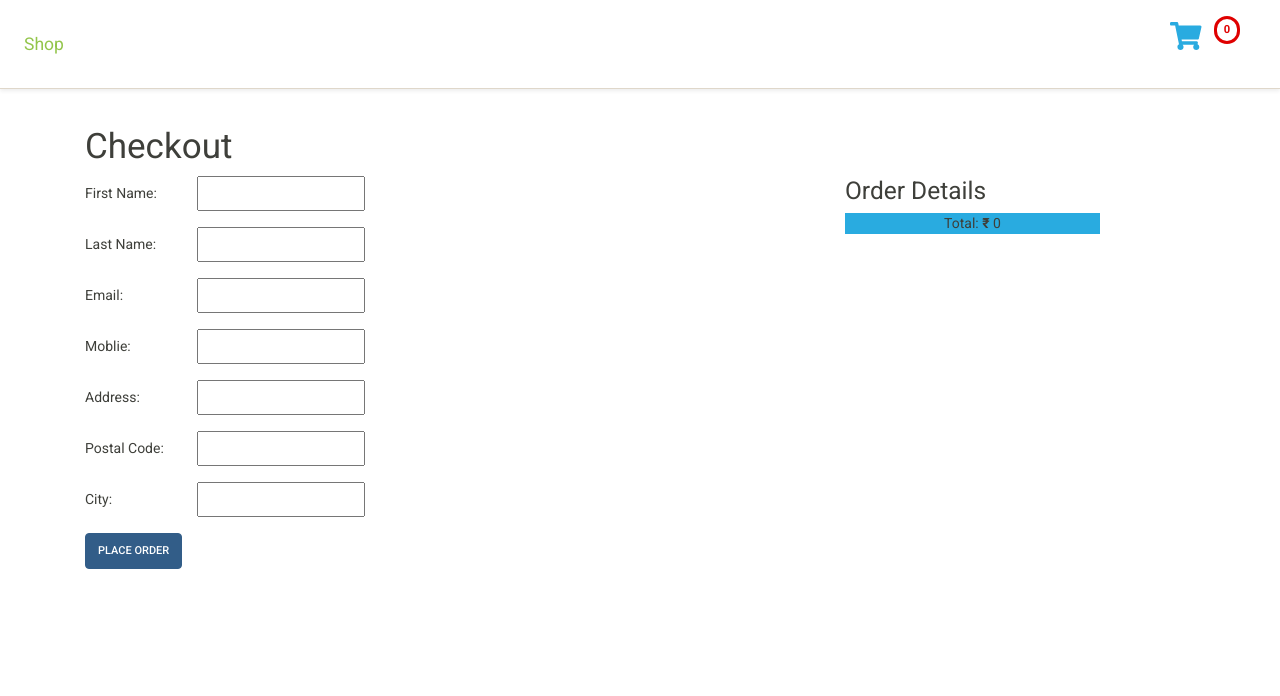
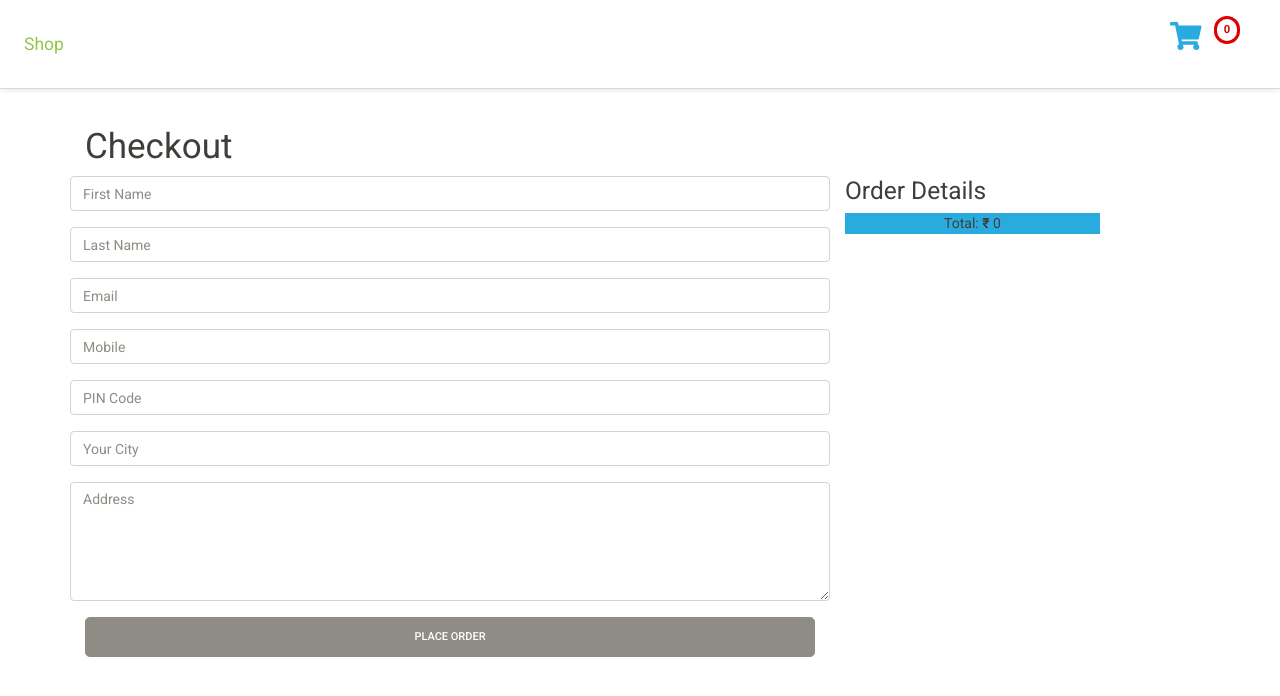
Before and after one commit to SRICKKY/Online-Shop, a Django app: page /orders/create/ in a window 1280 px wide. Shown: the top 696 px of the page. Run offline with Django 3.2, Linux system fonts and the light colour scheme; parts of the project's set-up code (start-up, migrations or seed data) failed here and were passed over; some libraries are stand-ins or nearby versions.

Commit message:
Formatted ModelForms

```diff
--- a/orders/admin.py
+++ b/orders/admin.py
@@ -1,5 +1,6 @@
 from django.contrib import admin
 from .models import Order, OrderItem
+from .forms import OrderCreateForm
 
 # Register your models here.
 class OrderItemInline(admin.TabularInline):
@@ -8,6 +9,7 @@ class OrderItemInline(admin.TabularInline):
 
 @admin.register(Order)
 class OrderAdmin(admin.ModelAdmin):
+	form = OrderCreateForm
 	list_display = ['id','first_name','last_name','email','mobile','address','postal_code','city','paid','delivered','created','updated']
 	list_filter = ['paid','created','updated','delivered']
 	# inlines = [OrderItemInline]
--- a/orders/forms.py
+++ b/orders/forms.py
@@ -2,6 +2,17 @@ from django import forms
 from .models import Order
 
 class OrderCreateForm(forms.ModelForm):
+	address = forms.CharField(widget=forms.Textarea(attrs={'rows':5}))
 	class Meta:
 		model = Order
 		fields = ['first_name','last_name','email','mobile','address','postal_code','city']
+
+	def __init__(self,*args,**kwargs):
+		super().__init__(*args,**kwargs)
+		self.fields['first_name'].widget.attrs.update({'class':'form-control', 'placeholder': 'First Name'})
+		self.fields['last_name'].widget.attrs.update({'class':'form-control','placeholder':'Last Name'})
+		self.fields['email'].widget.attrs.update({'class':'form-control','placeholder':'Email'})
+		self.fields['mobile'].widget.attrs.update({'class':'form-control','placeholder':'Mobile'})
+		self.fields['address'].widget.attrs.update({'class':'form-control','placeholder':'Address'})
+		self.fields['postal_code'].widget.attrs.update({'class':'form-control','placeholder':'PIN Code'})
+		self.fields['city'].widget.attrs.update({'class':'form-control','placeholder':'Your City'})
--- a/orders/templates/orders/order/create.html
+++ b/orders/templates/orders/order/create.html
@@ -13,34 +13,27 @@
 		<form action="." method="POST">
 			<div class="form group-row">
 				<div class="form-group row">
-				    <label for="{{ form.first_name.id_for_label }}" class="col-sm-2 col-form-label">First Name:</label>
 				    {{ form.first_name }}
 				</div>
 				<div class="form-group row">
-				    <label for="{{ form.last_name.id_for_label }}" class="col-sm-2 col-form-label">Last Name:</label>
 					{{ form.last_name }}
 				</div>
 				<div class="form-group row">
-				    <label for="{{ form.email.id_for_label }}" class="col-sm-2 col-form-label">Email:</label>
 					{{ form.email }}
 				</div>
 				<div class="form-group row">
-				    <label for="{{ form.email.id_for_label }}" class="col-sm-2 col-form-label">Moblie:</label>
 					{{ form.mobile }}
 				</div>
 				<div class="form-group row">
-				    <label for="{{ form.address.id_for_label }}" class="col-sm-2 col-form-label">Address:</label>
-					{{ form.address }}
-				</div>
-				<div class="form-group row">
-				    <label for="{{ form.postal_code.id_for_label }}" class="col-sm-2 col-form-label">Postal Code:</label>
 					{{ form.postal_code }}
 				</div>
 				<div class="form-group row">
-				    <label for="{{ form.city.id_for_label }}" class="col-sm-2 col-form-label">City:</label>
 					{{ form.city }}
 				</div>
-				<input type="submit" value="Place Order" class="btn btn-primary">
+				<div class="form-group row">
+					{{ form.address }}
+				</div>
+				<input type="submit" value="Place Order" class="btn btn-secondary btn-lg btn-block">
 			</div>
 			{% csrf_token %}
 		</form>
```
Also changed, not shown: db.sqlite3.
